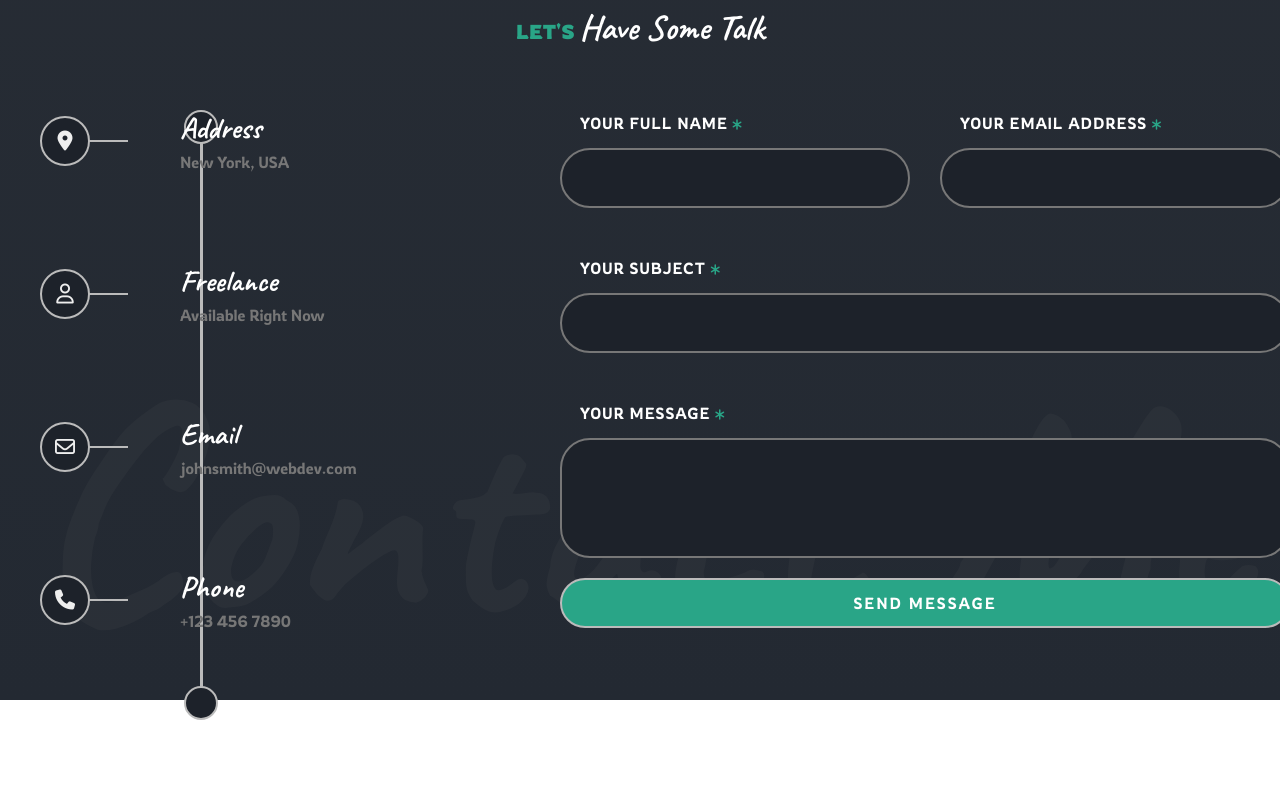
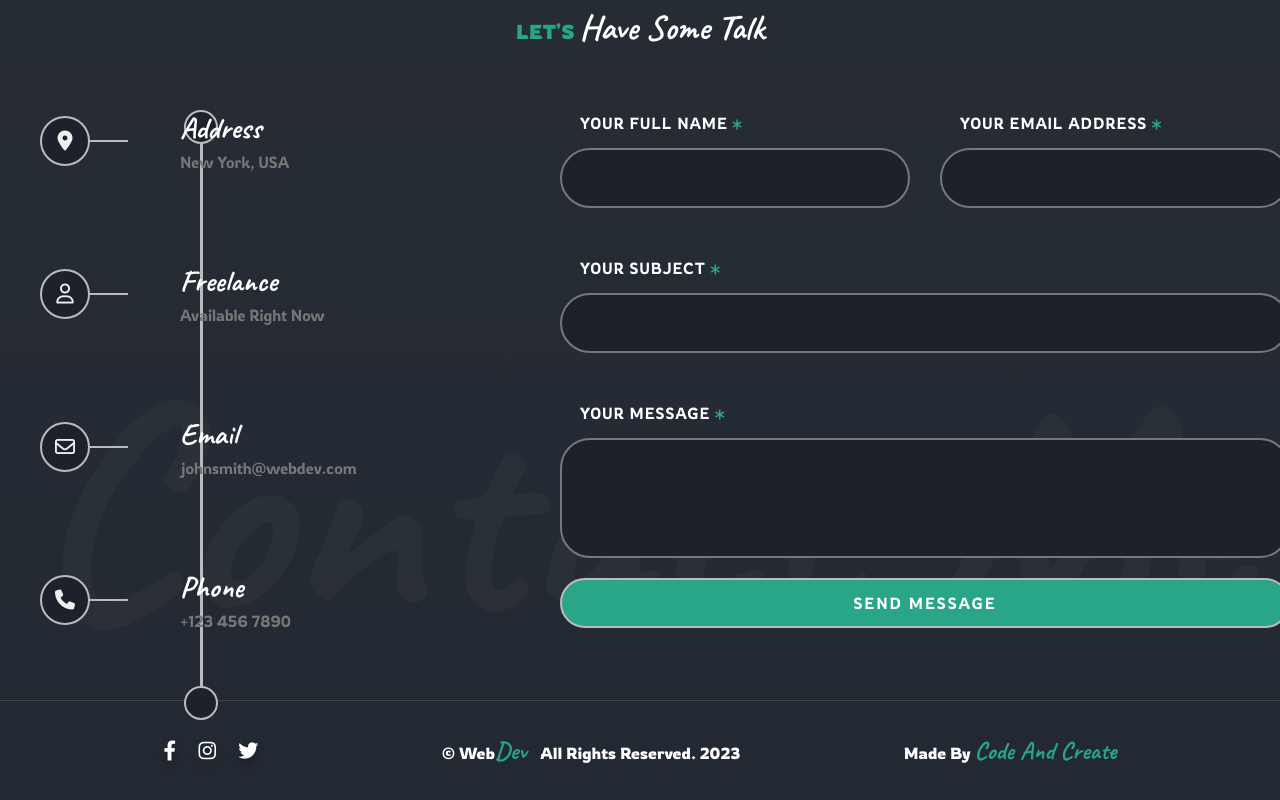
Before and after one commit to miracler0405/portfolio-project, a plain HTML site: page index.html in a window 1280 px wide. Shown: the part 3340-4140 px from the top of the page. Before the commit the page ends 4060 px from the top, so only its background shows below. Drawn offline with Linux system fonts and the light colour scheme.

Commit message:
feat: complete footer

```diff
--- a/index.html
+++ b/index.html
@@ -351,6 +351,21 @@
         </div>
       </section>
       <!-- End of Contact -->
+      <!-- Footer -->
+      <footer class="footer">
+        <div class="icons">
+          <i class="fa-brands fa-facebook-f"></i>
+          <i class="fa-brands fa-instagram"></i>
+          <i class="fa-brands fa-twitter"></i>
+        </div>
+        <div class="copyright">
+          <p>&copy; Web<span>Dev</span> All Rights Reserved. 2023</p>
+        </div>
+        <div class="author">
+          <p>Made By <span>Code And Create</span></p>
+        </div>
+      </footer>
+      <!-- End of Footer -->
     </div>
     <!-- end if container -->
   </body>
--- a/style.css
+++ b/style.css
@@ -816,4 +816,43 @@ textarea {
   cursor: pointer;
 }
 /* End of Contact */
+/* Footer */
+.footer {
+  width: 100%;
+  height: 10rem;
+  border-top: 0.1rem solid #444;
+  display: flex;
+  justify-content: space-evenly;
+  align-items: center;
+}
+
+.icons i {
+  font-size: 2rem;
+  color: #fff;
+  margin-right: 2rem;
+  text-shadow: 0 0.5rem 1rem rgba(0, 0, 0, 0.3);
+  cursor: pointer;
+}
+
+.copyright,
+.author {
+  font-size: 1.6rem;
+  color: #fff;
+}
+
+.copyright span {
+  font-family: "Caveat", cursive;
+  font-size: 2.5rem;
+  font-weight: bold;
+  color: #29a587;
+  margin-right: 1rem;
+}
+
+.author span {
+  font-family: "Caveat", cursive;
+  font-size: 2.5rem;
+  font-weight: bold;
+  color: #29a587;
+}
+/* End of Footer */
 /* end of container */
```
